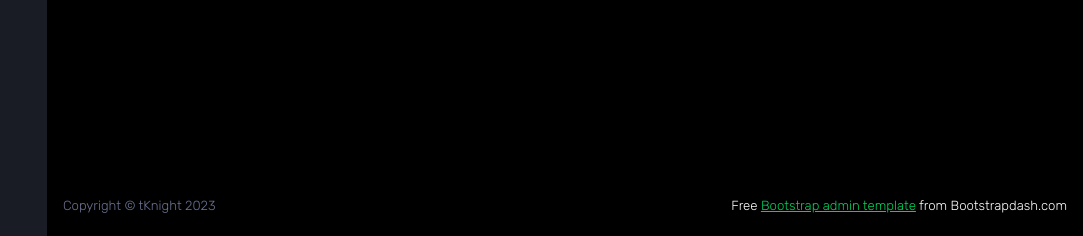
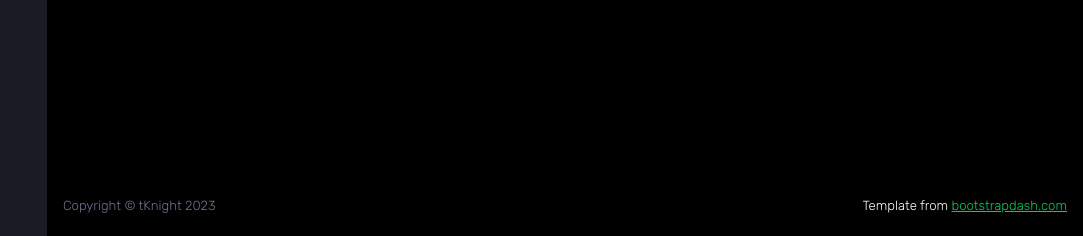
Before and after one commit to asis2016/tKnight, a Flask app: page /environ in a window 1280 px wide. Shown: the part 564-800 px from the top of the page, without its empty margins (197-1280 px from the left). Run offline with Flask 3, Linux system fonts and the light colour scheme; some libraries are stand-ins or nearby versions.

Commit message:
frontend update

```diff
--- a/frontend/static/js/base.js
+++ b/frontend/static/js/base.js
@@ -60,18 +60,14 @@ $(document).ready(function () {
 
                 $.each(response['result'], function (index, item) {
                     let newRow = $('<tr>');
+
                     if (item['aliveStatus']) {
                         newRow.append(`<td>${item}</td>`);
                         newRow.append(`<td>${item}</td>`);
+                    }
 
-                        <td><svg xmlns="http://www.w3.org/2000/svg" width="16" height="16" fill="#46c35f" class="bi bi-circle-fill" viewBox="0 0 16 16"> <circle cx="8" cy="8" r="8" /></svg>1, 5, 7, 8, 10, 12, 20, 200</td>
-                    }
                     tbody.append(newRow);
                 });
-
-
-
-
             },
             error: function () {
                 console.error("Error fetching data:", error);
--- a/frontend/templates/base.html
+++ b/frontend/templates/base.html
@@ -46,10 +46,10 @@
                     <div class="d-sm-flex justify-content-center justify-content-sm-between">
                         <span class="text-muted d-block text-center text-sm-left d-sm-inline-block">Copyright ©
                             tKnight 2023</span>
-                        <span class="float-none float-sm-right d-block mt-1 mt-sm-0 text-center"> Free <a
-                                href="https://www.bootstrapdash.com/bootstrap-admin-template/" target="_blank">Bootstrap
-                                admin
-                                template</a> from Bootstrapdash.com</span>
+                        <span class="float-none float-sm-right d-block mt-1 mt-sm-0 text-center">
+                            Template from <a
+                                href="https://demo.bootstrapdash.com/corona/jquery/template/modern-vertical/index.html">bootstrapdash.com</a>
+                        </span>
                     </div>
                 </footer>
                 <!-- partial -->
--- a/frontend/templates/homepage/ports.html
+++ b/frontend/templates/homepage/ports.html
@@ -5,7 +5,7 @@
                 <div class="col-9">
                     <div class="d-flex align-items-center align-self-start">
                         <h3 class="mb-0">5 Ports</h3>
-                        <p class="text-warning ms-2 mb-0 font-weight-medium">found</p>
+                        <p class="text-warning ms-2 mb-0 font-weight-medium">open</p>
                     </div>
                 </div>
                 <div class="col-3">
```
